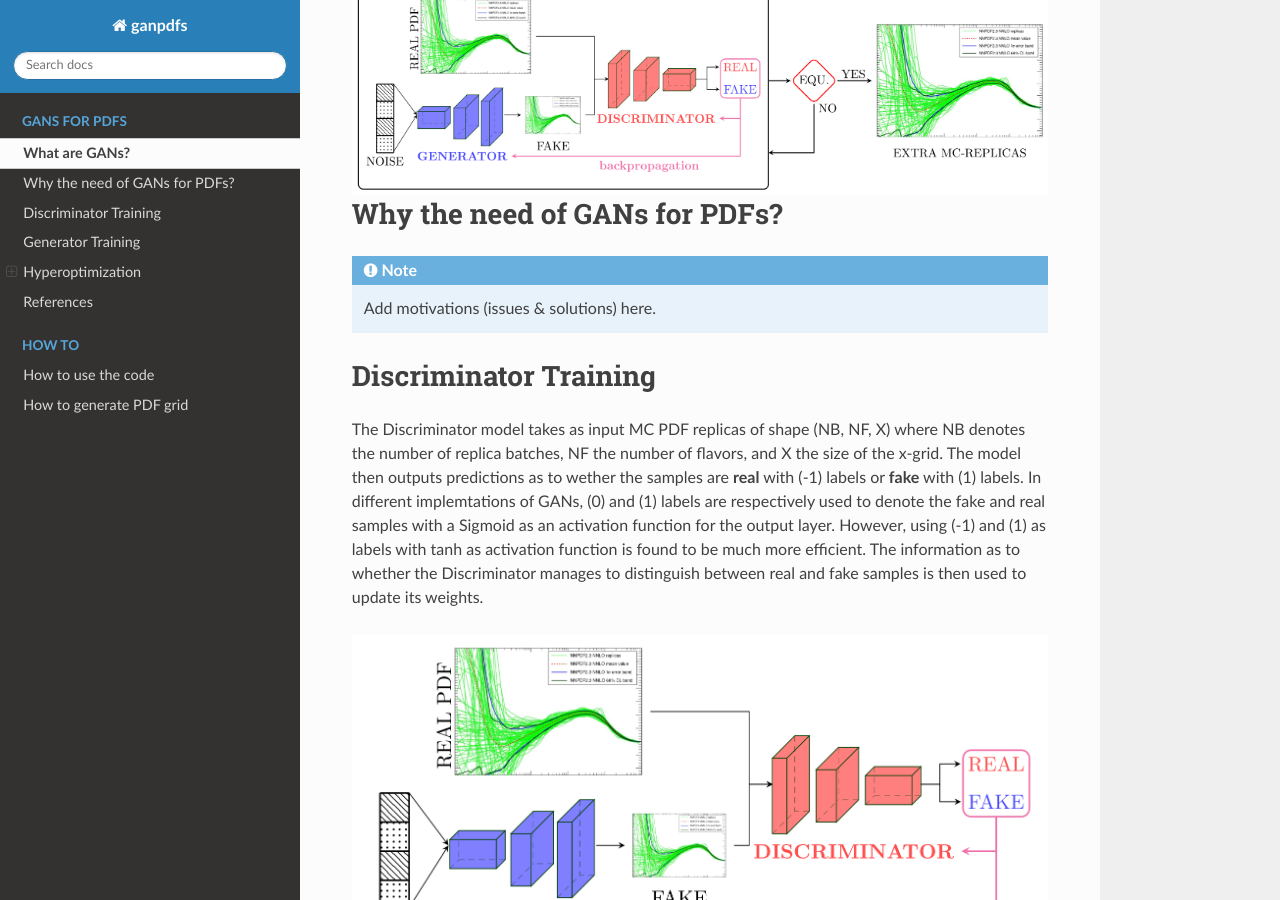
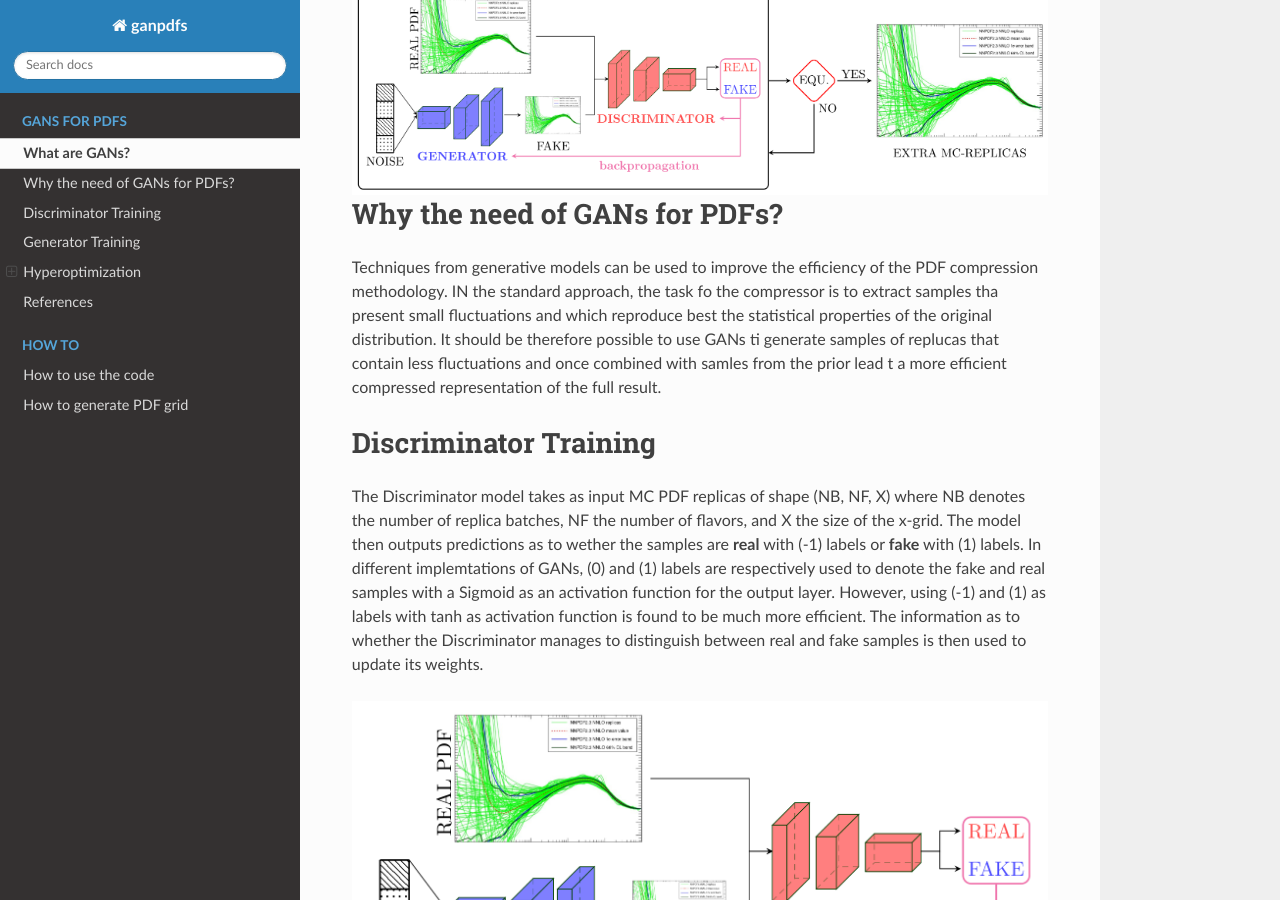
Before and after one commit to N3PDF/ganpdfs, a Sphinx documentation site: the page built from doc/source/introduction/intro.rst, in a window 1280 px wide and 900 px high, scrolled down 530 px. Built offline with Sphinx 7.4.7 and the Read the Docs theme 2.0.0, drawn with Linux system fonts in a browser that asks for light colours; pages that are not in the unit, such as notebooks, are missing from menus; cross-references to code outside the pages are shown as plain code.

Commit message:
finish GAN documentation

```diff
--- a/doc/source/introduction/intro.rst
+++ b/doc/source/introduction/intro.rst
@@ -25,8 +25,13 @@ classified as real (from the input) or fake (from the generated). The training g
 Why the need of GANs for PDFs?
 ==============================
 
-.. note::
-   Add motivations (issues & solutions) here.
+
+Techniques from generative models can be used to improve the efficiency of the PDF compression
+methodology. IN the standard approach, the task fo the compressor is to extract samples tha
+present small fluctuations and which reproduce best the statistical properties of the original
+distribution. It should be therefore possible to use GANs ti generate samples of replucas that
+contain less fluctuations and once combined with samles from the prior lead t a more efficient
+compressed representation of the full result.
 
 
 
```
